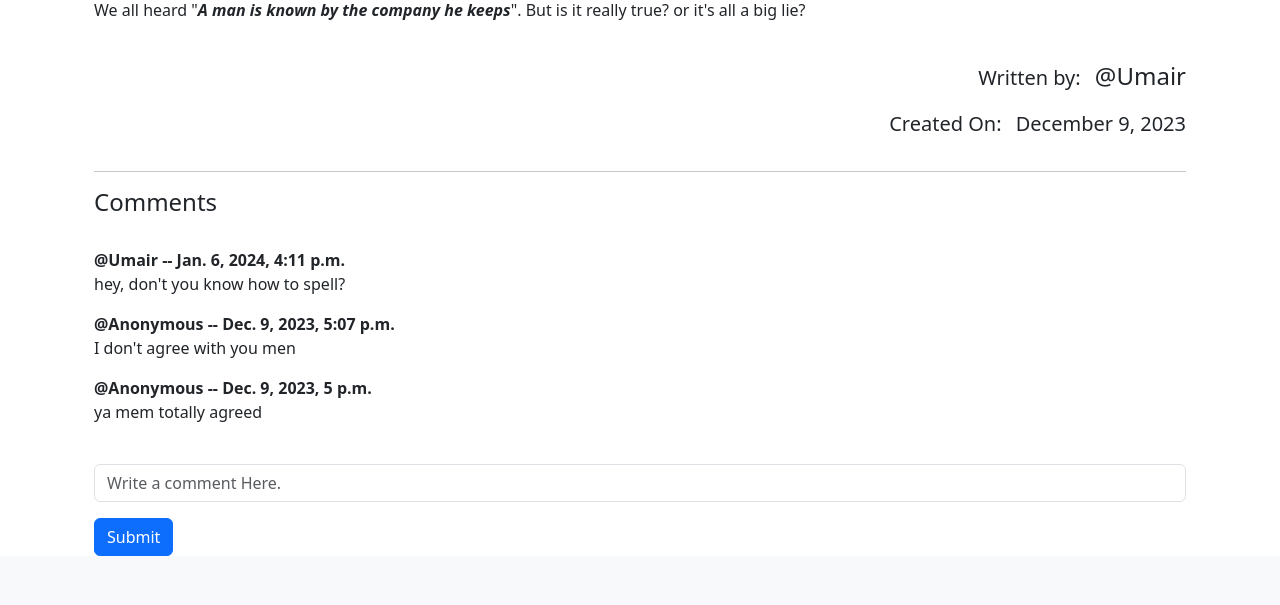
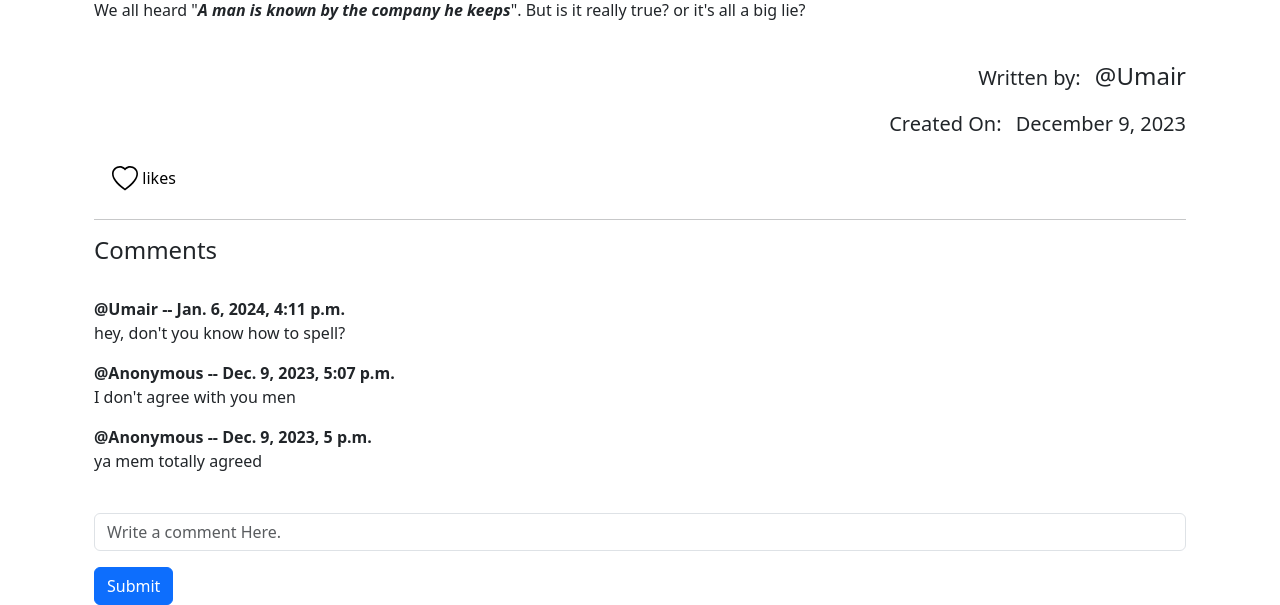
Before and after one commit to Umairawan81/Blogs-By-Bash, a Django app: page /Blogs_post/3/ in a window 1280 px wide. Shown: the part 398-1003 px from the top of the page. Before the commit the page ends 954 px from the top, so only its background shows below. Run offline with Django 4.2, Linux system fonts and the light colour scheme; data comes from the database, SQL or seed files in the repository; both versions use the stored data as it was after the commit; grey boxes are pictures that could not be loaded.

Commit message:
likes
added likes functionality

```diff
--- a/Blogs/Blog_Website/models.py
+++ b/Blogs/Blog_Website/models.py
@@ -13,6 +13,7 @@ class Post(models.Model):
     description = HTMLField()
     auther = models.CharField(max_length=50)
     date_created = models.DateTimeField(auto_now_add=True)
+    likes = models.ManyToManyField(User , related_name='post')
 
     class Meta:
         ordering = ['-date_created']
--- a/Blogs/Blog_Website/templates/detail.html
+++ b/Blogs/Blog_Website/templates/detail.html
@@ -1,5 +1,27 @@
 {% extends 'navbar.html' %}
 {% block content %}
+
+<style>
+    .like-container {
+        width: 100px;
+        height: auto;
+        padding: 10px 10px 10px 10px;
+        display: flex;
+        align-items: center;
+        justify-content: space-between;
+        flex-direction: column;
+        margin-bottom: 10px;
+    }
+    .like-container button {
+        background: none;
+        border: none;
+    }
+    i {
+        font-size: 22px;
+        cursor: pointer;
+    }
+</style>
+
 <!DOCTYPE html>
 <html lang="en">
 <head>
@@ -29,6 +51,18 @@
             <p style="display: inline-block; margin-right: 10px; font-size: 20px;">Created On:</p>
             <p style="display: inline-block; margin: 0; font-size: 20px;">{{post.date_created|date:"F j, Y"}}</p>
         </div>
+
+        <div class="like-container">
+            <form action="" method="POST">
+                {% csrf_token %}
+                <button type="submit">
+                    <svg xmlns="http://www.w3.org/2000/svg" width="26" height="26" fill="currentColor" class="bi bi-heart"
+                        viewBox="0 0 16 16"><path d="m8 2.748-.717-.737C5.6.281 2.514.878 1.4 3.053c-.523 1.023-.641 2.5.314 4.385.92 1.815 2.834 3.989 6.286 6.357 3.452-2.368 5.365-4.542 6.286-6.357.955-1.886.838-3.362.314-4.385C13.486.878 10.4.28 8.717 2.01zM8 15C-7.333 4.868 3.279-3.04 7.824 1.143q.09.083.176.171a3 3 0 0 1 .176-.17C12.72-3.042 23.333 4.867 8 15" />
+                    </svg> likes
+                </button>
+            </form>
+        </div>
+
         <div>
             <hr>
             <h4>Comments</h4>
--- a/Blogs/Blog_Website/views.py
+++ b/Blogs/Blog_Website/views.py
@@ -28,6 +28,11 @@ def blogView(request ):
 
 def DescView(request, pk):
     if request.method == 'POST':
+       if request.user.is_authenticated:
+          user = request.user
+          post.likes.add(user)
+
+
        cmt_form = request.POST.get('comment')
        cmt_user = request.user
        cmt_post = Post.objects.filter(id = pk).first()
```
Also changed, not shown: Blogs/Blog_Website/migrations/0012_post_likes.py (added), Blogs/db.sqlite3.
